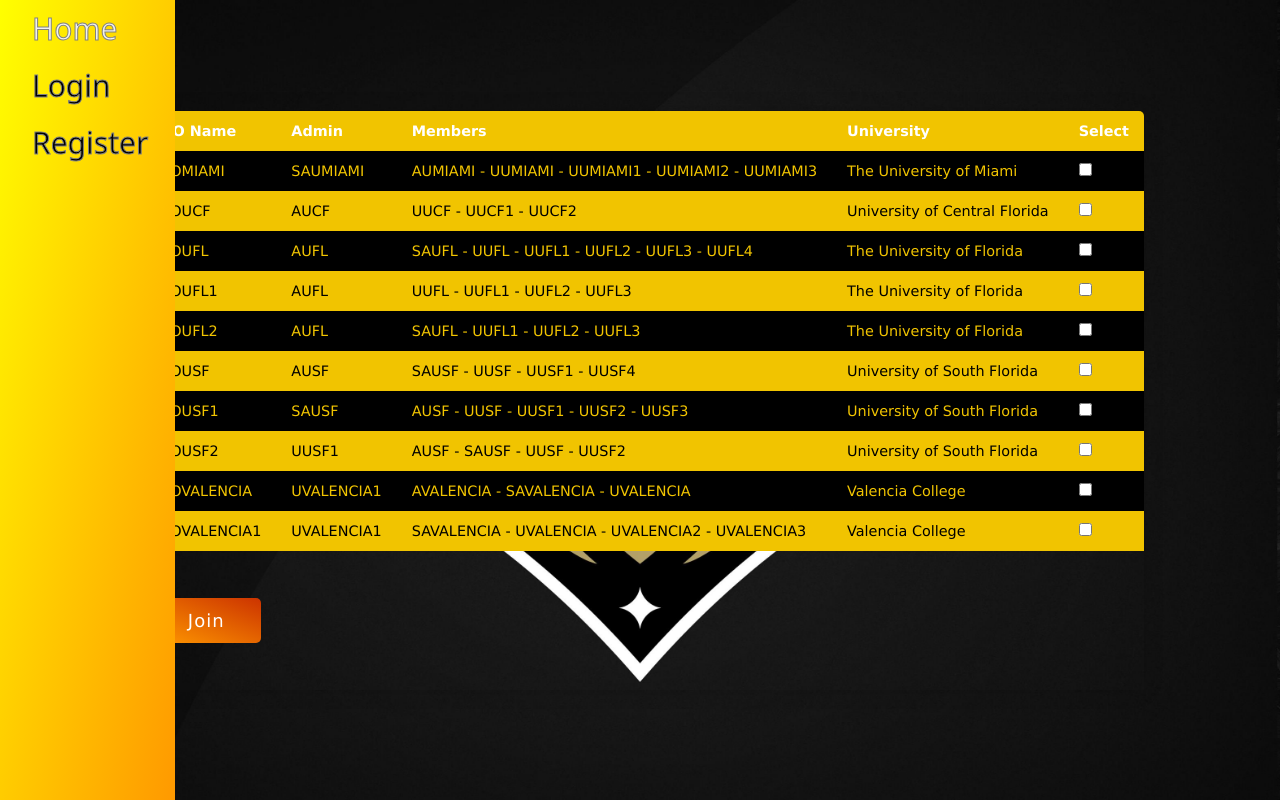
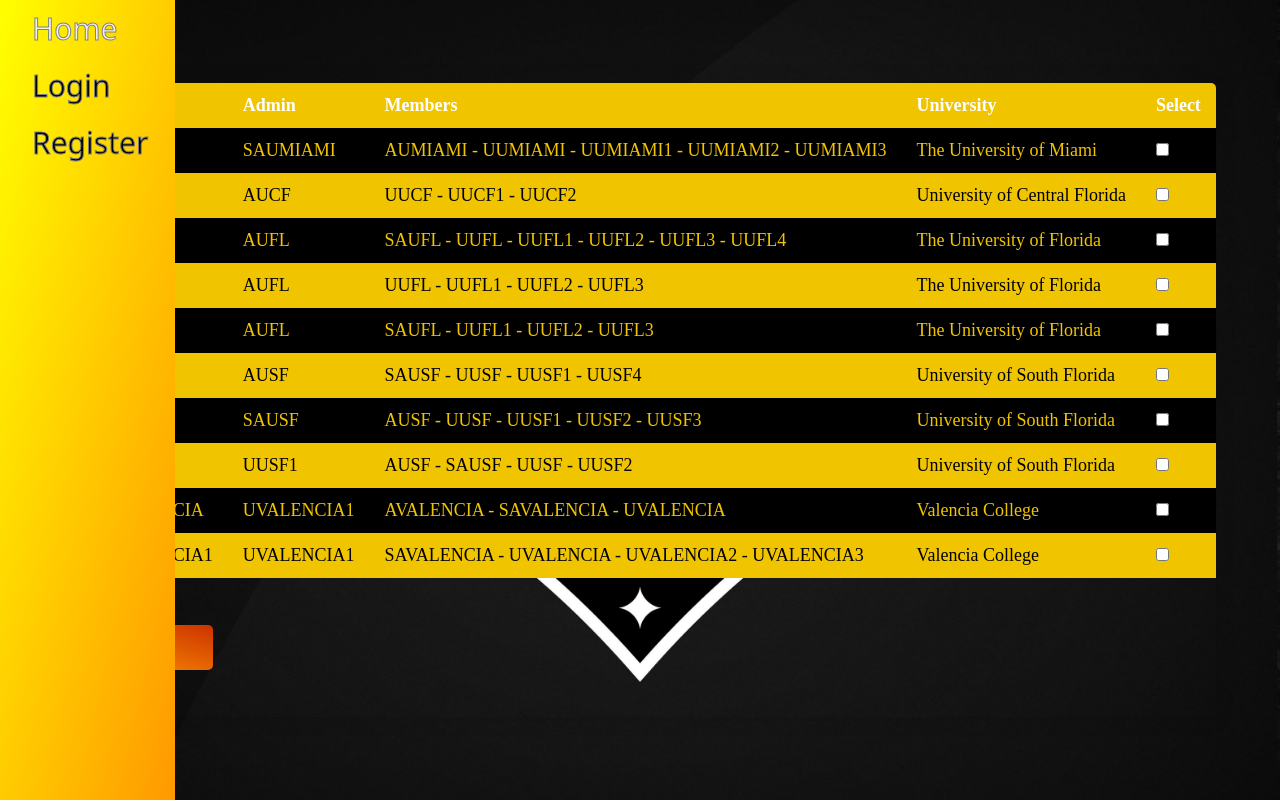
Before and after one commit to GeorgeRabadi/Event-Hosting-Web-Application, a PHP site: page /displayRSOs/displayRSOs.php in a window 1280 px wide. Run offline with PHP 8.4, Linux system fonts and the light colour scheme; a user stored in the database is signed in; data comes from the database, SQL or seed files in the repository.

Commit message:
Fixed Table Size

```diff
--- a/style.css
+++ b/style.css
@@ -6,7 +6,6 @@
   margin: 0;
   padding: 0;
   box-sizing: border-box;
-  font-family: Verdana ;
 }
 
 
@@ -242,10 +241,12 @@
 }
 
 .content-table {
+  table-layout: fixed;
   border-collapse: collapse;
   margin: 25px 0;
-  font-size: 0.9em;
   min-width: 400px;
+  max-width: 1400px;
+  font-size: 18px;
   border-radius: 5px 5px 0 0;
   overflow: hidden;
   box-shadow: 0 0 20px rgba(0, 0, 0, 0.15);
```
